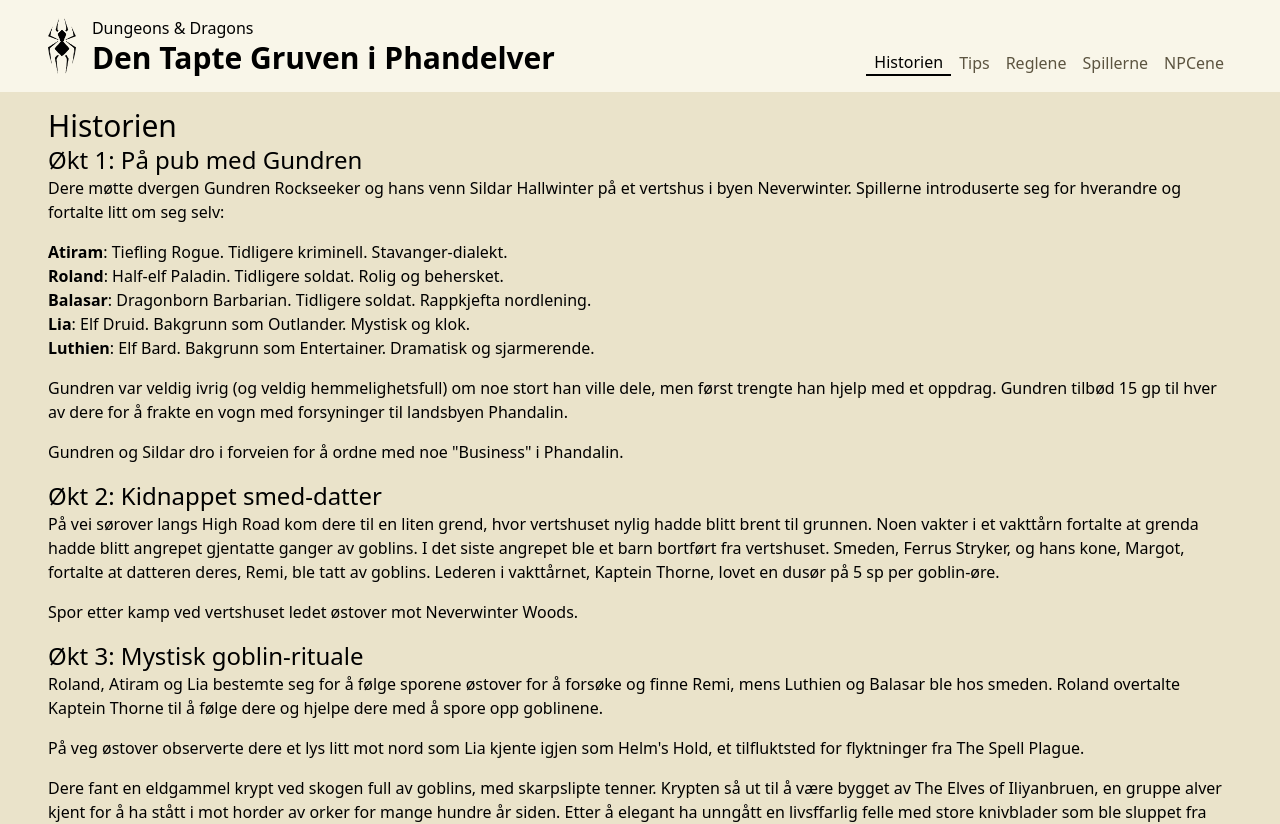
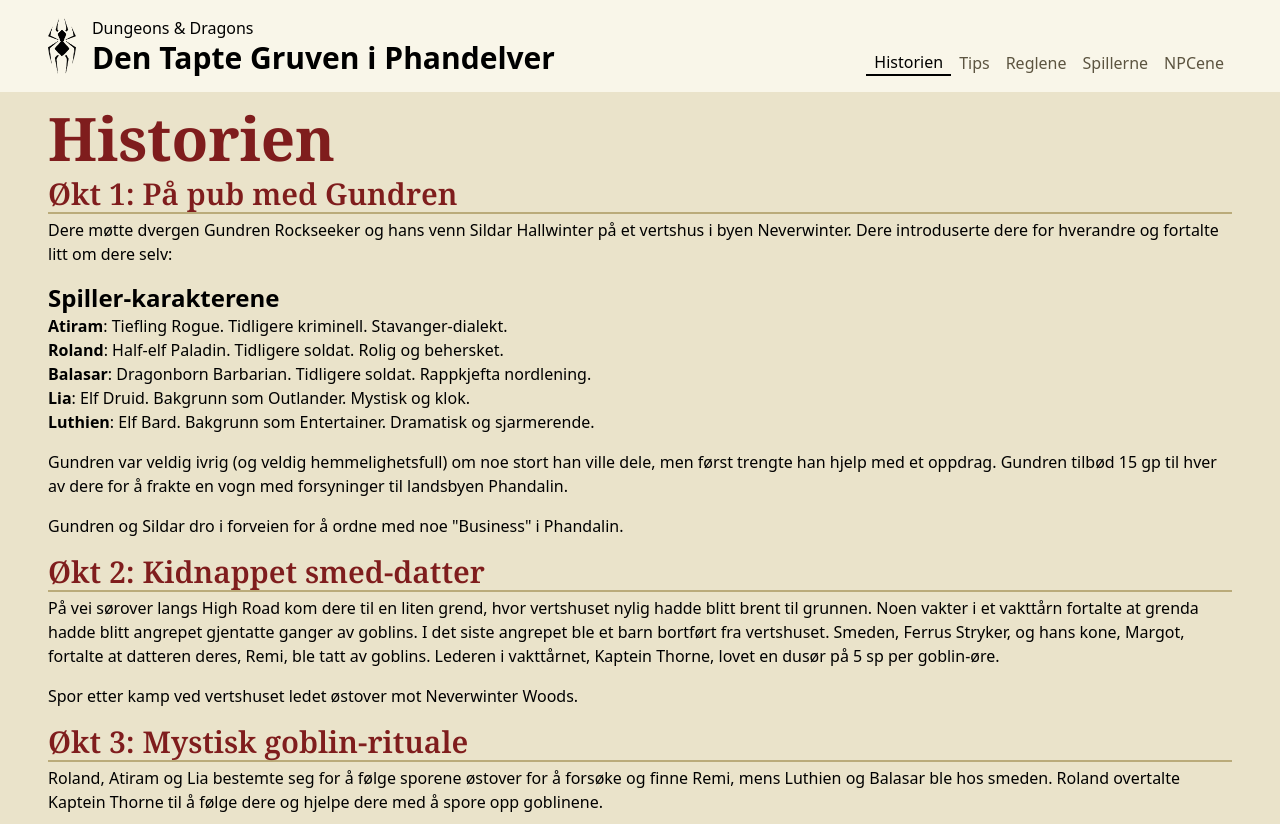
Before and after one commit to KevinMolid/dnd, a React (Vite) app: page /historien in a window 1280 px wide. Shown: the top 824 px of the page. Built offline with nearby package versions, Linux system fonts and the light colour scheme.

Commit message:
Added ffont for headings

```diff
--- a/index.html
+++ b/index.html
@@ -5,6 +5,11 @@
     <link rel="icon" type="image/svg+xml" href="/vite.svg" />
     <meta name="viewport" content="width=device-width, initial-scale=1.0" />
     <title>Den Tapte Gruven i Phandelver</title>
+
+    <!-- Font: Noto Serif -->
+    <link rel="preconnect" href="https://fonts.googleapis.com">
+    <link rel="preconnect" href="https://fonts.gstatic.com" crossorigin>
+    <link href="https://fonts.googleapis.com/css2?family=Noto+Serif:ital,wght@0,100..900;1,100..900&display=swap" rel="stylesheet">
   </head>
   <body>
     <div id="root"></div>
--- a/src/components/H1.tsx
+++ b/src/components/H1.tsx
@@ -4,7 +4,9 @@
 
 const H1 = ({ children }: H1Props) => {
   return (
-    <h1 className="font-bold text-xl md:text-2xl lg:text-3xl">{children}</h1>
+    <h1 className="font-serif text-red-900 font-bold text-2xl md:text-4xl lg:text-6xl mb-2">
+      {children}
+    </h1>
   );
 };
 
--- a/src/components/H2.tsx
+++ b/src/components/H2.tsx
@@ -3,7 +3,11 @@
 };
 
 const H2 = ({ children }: H2Props) => {
-  return <h2 className="text-xl lg:text-3xl">{children}</h2>;
+  return (
+    <h2 className="font-serif font-semibold text-red-900 text-xl lg:text-3xl border-b-2 border-gold-400 mb-1">
+      {children}
+    </h2>
+  );
 };
 
 export default H2;
--- a/src/components/H3.tsx
+++ b/src/components/H3.tsx
@@ -3,7 +3,9 @@
 };
 
 const H3 = ({ children }: H3Props) => {
-  return <h3 className="text-lg lg:text-2xl">{children}</h3>;
+  return (
+    <h3 className="font-semibold text-black text-lg lg:text-2xl">{children}</h3>
+  );
 };
 
 export default H3;
--- a/src/components/Header.tsx
+++ b/src/components/Header.tsx
@@ -1,4 +1,3 @@
-import H1 from "./H1";
 import Container from "./Container";
 import NavTab from "./NavTab";
 
@@ -16,7 +15,9 @@
               <img src={logo} alt="Black Spider logo" className="h-14" />
               <div>
                 <p>Dungeons & Dragons</p>
-                <H1>Den Tapte Gruven i Phandelver</H1>
+                <p className="font-bold text-xl sm:text-2xl md:text-3xl">
+                  Den Tapte Gruven i Phandelver
+                </p>
               </div>
             </div>
           </Link>
--- a/src/pages/Historien.tsx
+++ b/src/pages/Historien.tsx
@@ -1,4 +1,5 @@
 import Container from "../components/Container";
+import H1 from "../components/H1";
 import H2 from "../components/H2";
 import H3 from "../components/H3";
 import Paragraph from "../components/Paragraph";
@@ -7,27 +8,28 @@
   return (
     <div>
       <Container>
-        <H2>Historien</H2>
-        <H3>Økt 1: På pub med Gundren</H3>
+        <H1>Historien</H1>
+        <H2>Økt 1: På pub med Gundren</H2>
         <Paragraph>
           Dere møtte dvergen Gundren Rockseeker og hans venn Sildar Hallwinter
-          på et vertshus i byen Neverwinter. Spillerne introduserte seg for
-          hverandre og fortalte litt om seg selv:
+          på et vertshus i byen Neverwinter. Dere introduserte dere for
+          hverandre og fortalte litt om dere selv:
         </Paragraph>
+        <H3>Spiller-karakterene</H3>
         <Paragraph>
-          <span className="font-bold">Atiram</span>: Tiefling Rogue. Tidligere
-          kriminell. Stavanger-dialekt.
+          <span className="font-semibold">Atiram</span>: Tiefling Rogue.
+          Tidligere kriminell. Stavanger-dialekt.
           <br />
-          <span className="font-bold">Roland</span>: Half-elf Paladin. Tidligere
-          soldat. Rolig og behersket.
+          <span className="font-semibold">Roland</span>: Half-elf Paladin.
+          Tidligere soldat. Rolig og behersket.
           <br />
-          <span className="font-bold">Balasar</span>: Dragonborn Barbarian.
+          <span className="font-semibold">Balasar</span>: Dragonborn Barbarian.
           Tidligere soldat. Rappkjefta nordlening.
           <br />
-          <span className="font-bold">Lia</span>: Elf Druid. Bakgrunn som
+          <span className="font-semibold">Lia</span>: Elf Druid. Bakgrunn som
           Outlander. Mystisk og klok.
           <br />
-          <span className="font-bold">Luthien</span>: Elf Bard. Bakgrunn som
+          <span className="font-semibold">Luthien</span>: Elf Bard. Bakgrunn som
           Entertainer. Dramatisk og sjarmerende.
         </Paragraph>
         <Paragraph>
@@ -40,7 +42,7 @@
           Gundren og Sildar dro i forveien for å ordne med noe "Business" i
           Phandalin.
         </Paragraph>
-        <H3>Økt 2: Kidnappet smed-datter</H3>
+        <H2>Økt 2: Kidnappet smed-datter</H2>
         <Paragraph>
           På vei sørover langs High Road kom dere til en liten grend, hvor
           vertshuset nylig hadde blitt brent til grunnen. Noen vakter i et
@@ -53,7 +55,7 @@
         <Paragraph>
           Spor etter kamp ved vertshuset ledet østover mot Neverwinter Woods.
         </Paragraph>
-        <H3>Økt 3: Mystisk goblin-rituale</H3>
+        <H2>Økt 3: Mystisk goblin-rituale</H2>
         <Paragraph>
           Roland, Atiram og Lia bestemte seg for å følge sporene østover for å
           forsøke og finne Remi, mens Luthien og Balasar ble hos smeden. Roland
@@ -88,7 +90,7 @@
           et sterkt bånd til den.
         </Paragraph>
 
-        <H3>Økt 4: Bakholdsangrep og Atiram i fare</H3>
+        <H2>Økt 4: Bakholdsangrep og Atiram i fare</H2>
         <Paragraph>
           Etter å ha fulgt High Road sørover i et par dager tok dere av østover
           på Triboar Trail. Her ble dere møtt av to døde hester liggende i veien
--- a/src/pages/NPCene.tsx
+++ b/src/pages/NPCene.tsx
@@ -1,15 +1,27 @@
 import Container from "../components/Container";
-import H2 from "../components/H2";
+import H1 from "../components/H1";
+import Paragraph from "../components/Paragraph";
 
 const NPCene = () => {
   return (
     <div>
       <Container>
-        <H2>NPCene</H2>
-        <p>
+        <H1>NPCene</H1>
+        <Paragraph>
           En NPC er en hvilken som helst karakter som ikke styres av en spiller.
           Alle NPCer styres av spillmesteren.
-        </p>
+        </Paragraph>
+        <ul>
+          <li>
+            <p>Gundren Rockseeker</p>
+            <p>Tharden Rockseeker</p>
+            <p>Nundro Rockseeker</p>
+            <p>Sildar Hallwinter</p>
+            <p>Den Sorte Edderkoppen</p>
+            <p>Bart</p>
+            <p>Molly</p>
+          </li>
+        </ul>
       </Container>
     </div>
   );
--- a/src/pages/Spillerne.tsx
+++ b/src/pages/Spillerne.tsx
@@ -1,6 +1,6 @@
 import Container from "../components/Container";
 import Tab from "../components/Tab";
-import H2 from "../components/H2";
+import H1 from "../components/H1";
 import CharacterSheet from "../components/CharacterSheet";
 
 import { useState } from "react";
@@ -53,7 +53,7 @@
   return (
     <div>
       <Container>
-        <H2>Spillerne</H2>
+        <H1>Spillerne</H1>
 
         <ul className="flex my-4">
           {players.map((player) => (
--- a/src/pages/Tips.tsx
+++ b/src/pages/Tips.tsx
@@ -1,11 +1,13 @@
 import Container from "../components/Container";
+import H1 from "../components/H1";
 import H2 from "../components/H2";
 
 const Tips = () => {
   return (
     <div>
       <Container>
-        <H2>Tips og Triks</H2>
+        <H1>Tips og Triks</H1>
+        <H2>Spill karakteren din</H2>
         <p>Si det du ser for deg at karakteren din gjør, tenker eller sier.</p>
         <p>
           Eksempel: "Jeg ser meg nervøst rundt i rommet etter noe som kan ligne
--- a/tailwind.config.js
+++ b/tailwind.config.js
@@ -11,7 +11,13 @@
           200: "#eae3ca",
           400: "#c0b9a0",
           800: "#5c5440",
+        },
+        gold: {
+          400: "#baab7a"
         }
+      },
+      fontFamily: {
+        serif: ["Noto Serif", "serif"],
       }
     },
   },
```
